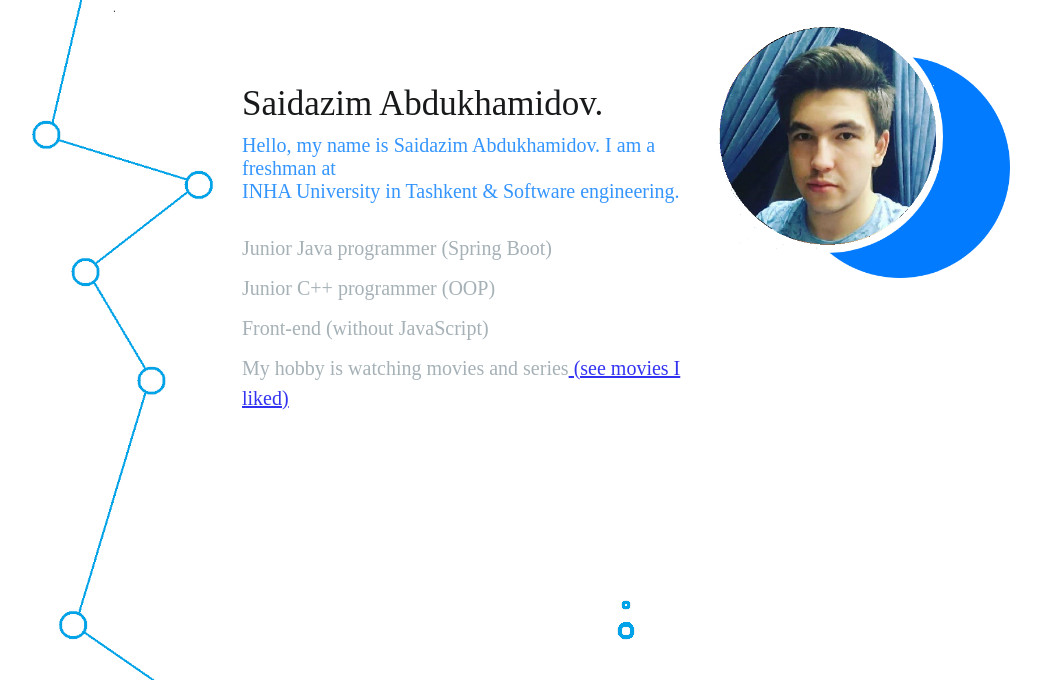
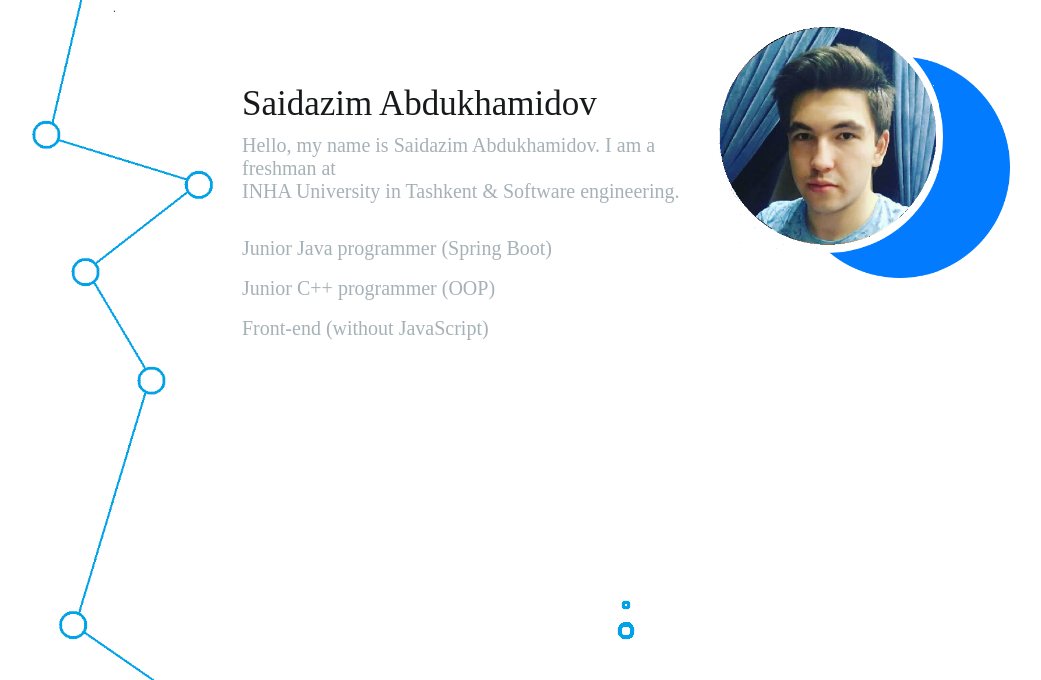
Before and after one commit to saidazimabdukhamidov/portfolio, a plain HTML site: page index.html in a window 1280 px wide. Shown: the part 120-800 px from the top of the page, without its empty margins (14-1055 px from the left). Drawn offline with Linux system fonts and the light colour scheme.

Commit message:
Update index.html

```diff
--- a/index.html
+++ b/index.html
@@ -1,5 +1,5 @@
 <!DOCTYPE html>
-<html>
+<html lang="en">
 <head>
   <title>Saidazim</title>
   <meta charset="utf-8">
@@ -21,18 +21,18 @@
 <div class="landing">
   <div class="landingWrapper">
     <div class="landingL">
-      <h1>Saidazim Abdukhamidov.</h1>
-      <p><span class="blue">Hello, my name is Saidazim Abdukhamidov. I am a freshman at<br> INHA University in Tashkent &amp; Software engineering.</span></p>
+      <h1>Saidazim Abdukhamidov</h1>
+      <p><span class="gray">Hello, my name is Saidazim Abdukhamidov. I am a freshman at<br> INHA University in Tashkent &amp; Software engineering.</span>
+      </p>
       <ul>
         <li><p>Junior Java programmer (Spring Boot)</p></li>
         <li><p>Junior C++ programmer (OOP)</p></li>
         <li><p>Front-end (without JavaScript)</p></li>
-        <p></p>
-        <li><p>My hobby is watching movies and series<a href="movies.html"> (see movies I liked)</a></p></li>
       </ul>
     </div>
     <div class="landingR"><img src="css/images/MyFace.png" alt="Saidazim pic" width="300px"></div>
-  </div><img src="css/images/Scroll.png" alt="scroll down" class="scroll">
+  </div>
+  <img src="css/images/Scroll.png" alt="scroll down" class="scroll">
 </div>
 
 <div class="skills">
```
Lines whose indentation alone changed are shown as unchanged.
